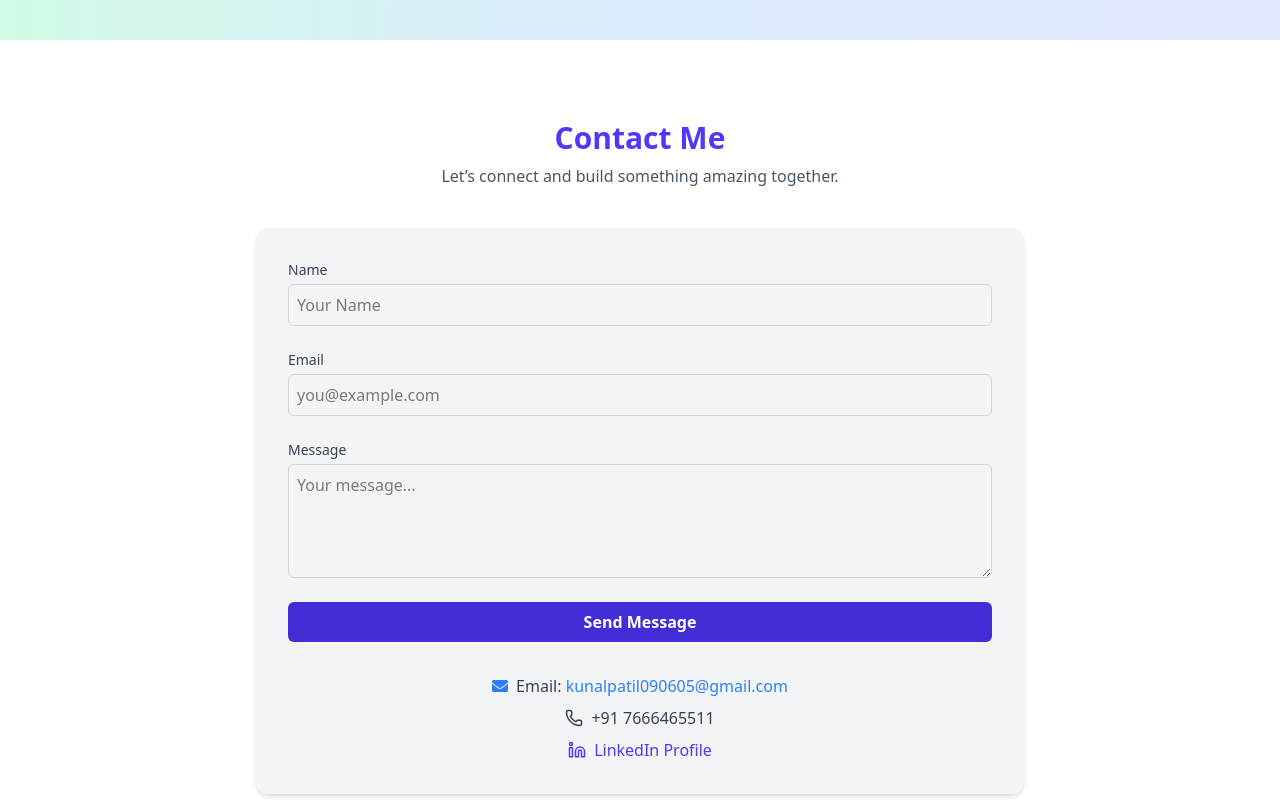
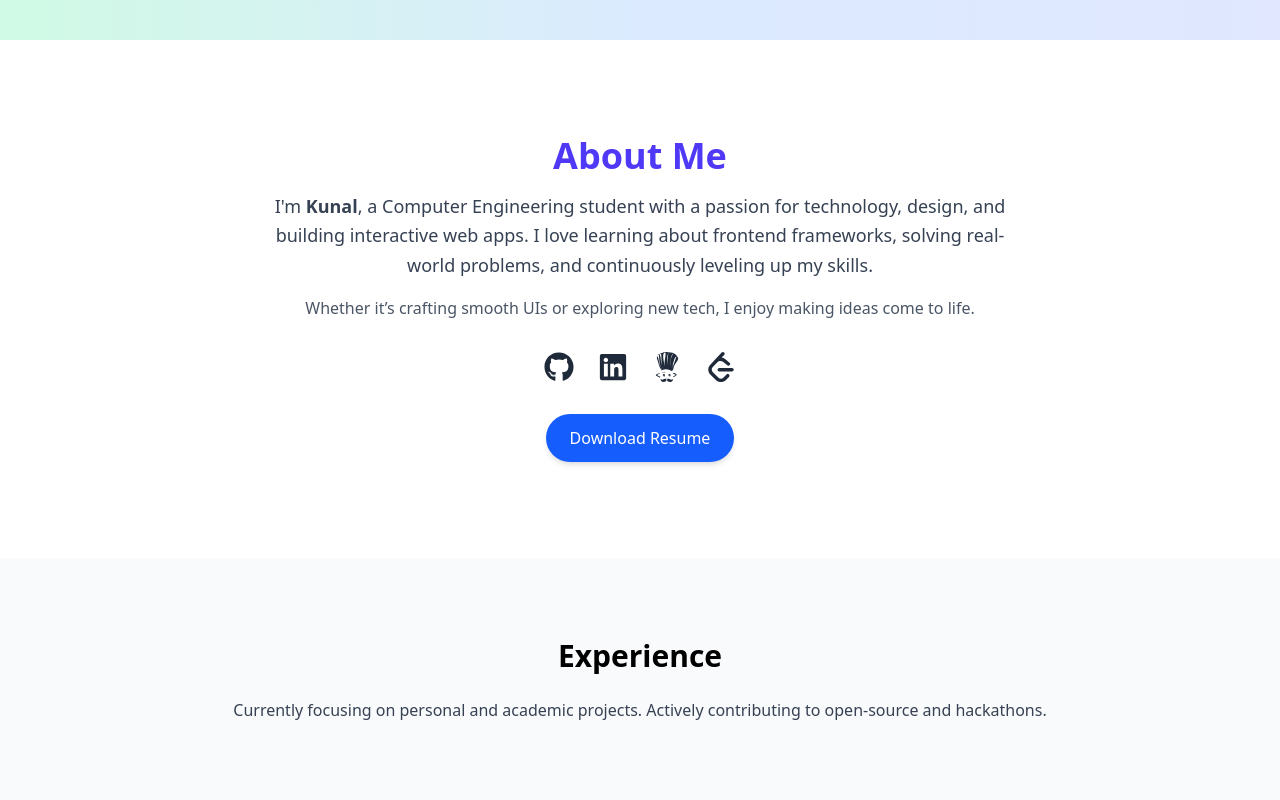
Before and after one commit to kunalp965/Portfolio, a React (Vite) app: page / in a window 1280 px wide. Shown: the part 760-1560 px from the top of the page. Built offline with nearby package versions, Linux system fonts and the light colour scheme.

Commit message:
Update About.tsx

```diff
--- a/src/components/About.tsx
+++ b/src/components/About.tsx
@@ -1,66 +1,78 @@
 import React from "react";
 import { motion } from "framer-motion";
-import {  Linkedin, Phone } from "lucide-react";
-import { FaEnvelope } from "react-icons/fa";
+import { FaLinkedin, FaGithub } from "react-icons/fa";
+import { SiCodechef } from "react-icons/si";
+import { SiLeetcode } from "react-icons/si";
 
-const Contact: React.FC = () => {
+const About: React.FC = () => {
   return (
-    <section id="contact" className="py-20 bg-white">
-      <div className="text-center mb-10">
-        <h2 className="text-3xl font-bold text-indigo-600">Contact Me</h2>
-        <p className="text-gray-600 mt-2">Let’s connect and build something amazing together.</p>
-      </div>
+    <section
+      id="about"
+      className="relative py-24 bg-white text-gray-800 text-center overflow-hidden"
+    >
+      <motion.div
+        className="max-w-3xl mx-auto px-4 relative z-10"
+        initial={{ opacity: 0, y: 50 }}
+        whileInView={{ opacity: 1, y: 0 }}
+        transition={{ duration: 0.8 }}
+      >
+        <h2 className="text-4xl font-bold text-indigo-600 mb-4">About Me</h2>
+        <p className="text-lg text-gray-700 leading-relaxed">
+          I'm <span className="font-semibold">Kunal</span>, a Computer Engineering student with a passion for technology, design, and building interactive web apps.
+          I love learning about frontend frameworks, solving real-world problems, and continuously leveling up my skills.
+        </p>
+        <p className="mt-4 text-md text-gray-600">
+          Whether it’s crafting smooth UIs or exploring new tech, I enjoy making ideas come to life.
+        </p>
 
-      <motion.div
-        className="max-w-3xl mx-auto bg-gray-100 p-8 rounded-xl shadow-md"
-        initial={{ opacity: 0, y: 40 }}
-        whileInView={{ opacity: 1, y: 0 }}
-        transition={{ duration: 0.6 }}
-      >
-        <form className="grid grid-cols-1 gap-6">
-          <div>
-            <label className="block text-sm font-medium text-gray-700">Name</label>
-            <input type="text" placeholder="Your Name" className="mt-1 block w-full p-2 rounded-md border border-gray-300 focus:ring-indigo-500 focus:border-indigo-500" />
-          </div>
-          <div>
-            <label className="block text-sm font-medium text-gray-700">Email</label>
-            <input type="email" placeholder="you@example.com" className="mt-1 block w-full p-2 rounded-md border border-gray-300 focus:ring-indigo-500 focus:border-indigo-500" />
-          </div>
-          <div>
-            <label className="block text-sm font-medium text-gray-700">Message</label>
-            <textarea rows={4} placeholder="Your message..." className="mt-1 block w-full p-2 rounded-md border border-gray-300 focus:ring-indigo-500 focus:border-indigo-500" />
-          </div>
-          <button
-            type="submit"
-            className="w-full bg-indigo-700 text-white font-semibold py-2 px-4 rounded-md hover:bg-blue-600 transition"
-          >
-            Send Message
-          </button>
-        </form>
-
-        <div className="mt-8 text-center space-y-2">
-          <p className="flex items-center justify-center gap-2 text-gray-700">
-          <div className="flex items-center gap-2">
-  <FaEnvelope className="text-blue-500" />
-  <span>Email: <a href="mailto:kunalpatil090605@gmail.com" className="text-blue-500">kunalpatil090605@gmail.com</a></span>
-</div>
-
-          </p>
-          <p className="flex items-center justify-center gap-2 text-gray-700">
-            <Phone size={18} /> +91 7666465511
-          </p>
+        {/* Social Icons */}
+        <div className="mt-8 flex justify-center gap-6 text-3xl">
           <a
-             href="https://www.linkedin.com/in/kunal-patil-0b27a4245"
+            href="https://github.com/kunalp965"
             target="_blank"
             rel="noopener noreferrer"
-            className="flex items-center justify-center gap-2 text-indigo-600 hover:underline"
+            className="hover:text-indigo-600 transition-transform duration-300 hover:scale-110"
           >
-            <Linkedin size={18} /> LinkedIn Profile
+            <FaGithub />
+          </a>
+          <a
+            href="https://www.linkedin.com/in/kunal-patil-0b27a4245"
+            target="_blank"
+            rel="noopener noreferrer"
+            className="hover:text-blue-600 transition-transform duration-300 hover:scale-110"
+          >
+            <FaLinkedin />
+          </a>
+          <a
+            href="https://www.codechef.com/users/kunalpatil_106"
+            target="_blank"
+            rel="noopener noreferrer"
+            className="hover:text-orange-500 transition-transform duration-300 hover:scale-110"
+          >
+            <SiCodechef />
+          </a>
+          <a
+            href="https://leetcode.com/u/kunalp106/"
+            target="_blank"
+            rel="noopener noreferrer"
+            className="hover:text-yellow-500 transition-transform duration-300 hover:scale-110"
+          >
+            <SiLeetcode/>
           </a>
         </div>
+
+        {/* Resume Button */}
+        <motion.a
+          href="TnP_Resume.pdf"
+          download
+          className="inline-block mt-8 px-6 py-3 bg-blue-600 text-white rounded-full shadow-md hover:bg-purple-700 transition-all duration-300"
+          whileHover={{ scale: 1.05 }}
+        >
+          Download Resume
+        </motion.a>
       </motion.div>
     </section>
   );
 };
 
-export default Contact;
+export default About;
```
